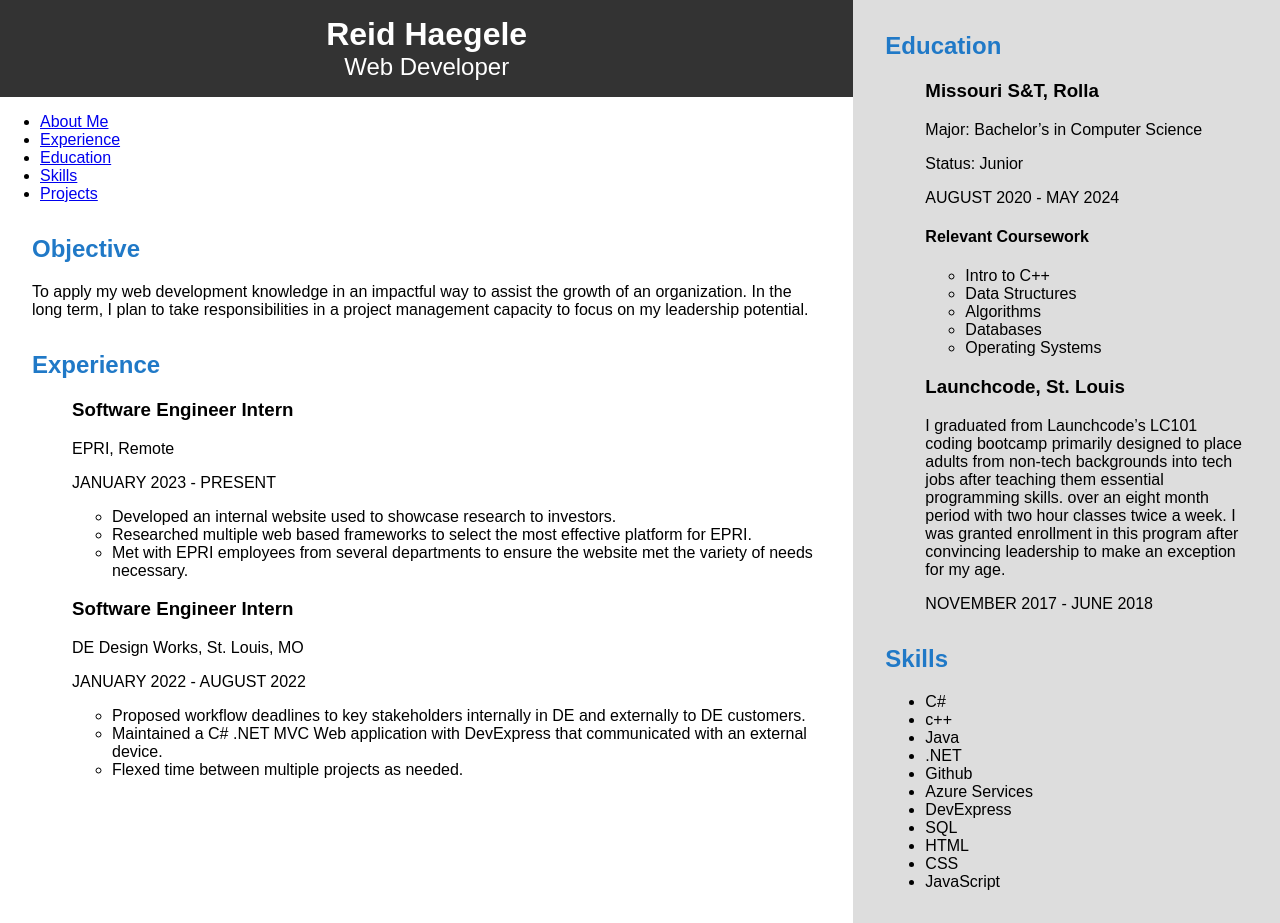
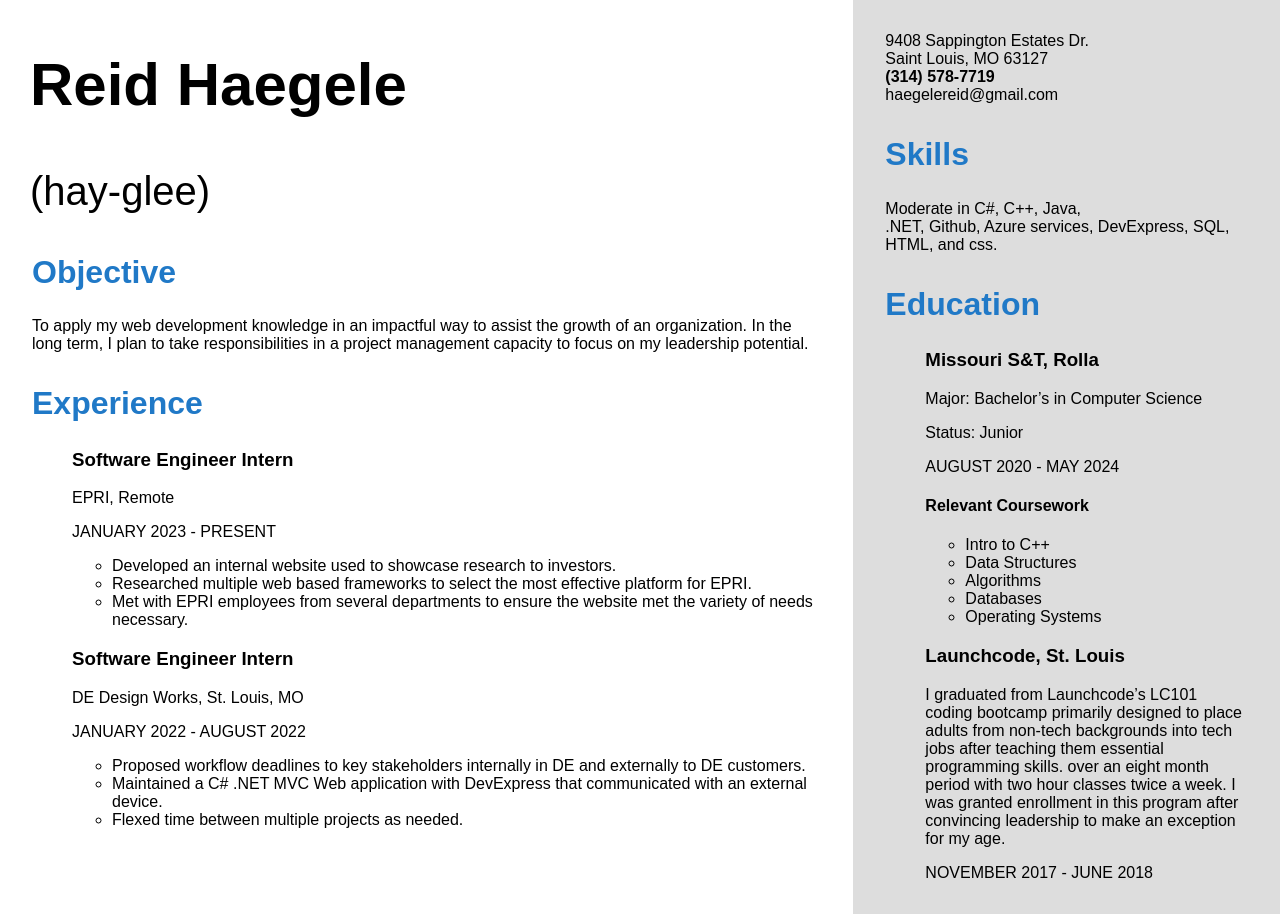
Before and after one commit to reidhaegele/reidhaegele.github.io, a plain HTML site: page index.html in a window 1280 px wide. Drawn offline with Linux system fonts and the light colour scheme.

Commit message:
Formatting and skills and contact info

```diff
--- a/index.html
+++ b/index.html
@@ -7,22 +7,16 @@
   <body>
     <div class="container">
       <div class="column left">
-        <header>
-          <h1>Reid Haegele</h1>
-          <h2>Web Developer</h2>
-        </header>
-        <nav>
-          <ul>
-            <li><a href="#about">About Me</a></li>
-            <li><a href="#experience">Experience</a></li>
-            <li><a href="#education">Education</a></li>
-            <li><a href="#skills">Skills</a></li>
-            <li><a href="#projects">Projects</a></li>
-          </ul>
-        </nav>
+        <div id="name">
+          <h2>
+            Reid Haegele
+          </h2>
+          <p>(hay-glee)</p>
+        </div>
         <div id="about">
           <h2>Objective</h2>
-          <p>To apply my web development knowledge in an impactful way to assist the growth of an organization. In the long term, I plan to take responsibilities in a project management capacity to focus on my leadership potential.</p>
+          <p>To apply my web development knowledge in an impactful way to assist the growth of an organization. In the long term,
+            I plan to take responsibilities in a project management capacity to focus on my leadership potential.</p>
         </div>
         <div id="experience">
           <h2>Experience</h2>
@@ -51,6 +45,31 @@
         </div>
       </div>
       <div class="column right">
+        <div id="contact">
+          <p>
+            9408 Sappington Estates Dr.<br>
+            Saint Louis, MO 63127<br>
+            <b>(314) 578-7719</b><br>
+            haegelereid@gmail.com<br>
+          </p>
+        </div>
+        <div id="skills">
+          <h2>Skills</h2>
+          <p>Moderate in C#, C++, Java,<br> .NET, Github, Azure services, DevExpress, SQL, HTML, and css.</p>
+          <!-- <ul>
+            <li>C#</li>
+            <li>c++</li>
+            <li>Java</li>
+            <li>.NET</li>
+            <li>Github</li>
+            <li>Azure Services</li>
+            <li>DevExpress</li>
+            <li>SQL</li>
+            <li>HTML</li>
+            <li>CSS</li>
+            <li>JavaScript</li>
+          </ul> -->
+        </div>
         <div id="education">
           <h2>Education</h2>
           <ul>
@@ -75,22 +94,6 @@
             </li>
           </ul>
         </div>
-        <div id="skills">
-          <h2>Skills</h2>
-          <ul>
-            <li>C#</li>
-            <li>c++</li>
-            <li>Java</li>
-            <li>.NET</li>
-            <li>Github</li>
-            <li>Azure Services</li>
-            <li>DevExpress</li>
-            <li>SQL</li>
-            <li>HTML</li>
-            <li>CSS</li>
-            <li>JavaScript</li>
-          </ul>
-        </div>
       </div>
     </div>
     <!-- <div id="contact">
--- a/styles.css
+++ b/styles.css
@@ -51,6 +51,12 @@ body {
       color: #ddd;
     }
 
+    #name {
+      margin: 0.75em;
+      color: black;
+      font-size: 2.5em;
+    }
+
     #about, #experience, #education, #skills, #contact {
       margin: 2em;
     }
@@ -58,6 +64,11 @@ body {
     #about h2, #experience h2, #education h2, #skills h2, #contact h2 {
       margin-top: 0;
       color: #2079c7;
+      font-size: 2em;
+    }
+
+    #about p, #experience p, #education p, #skills p, #contact p, #name p {
+      font-size: 1em;
     }
 
     .container {
```
Also changed, not shown: 1 other file.
